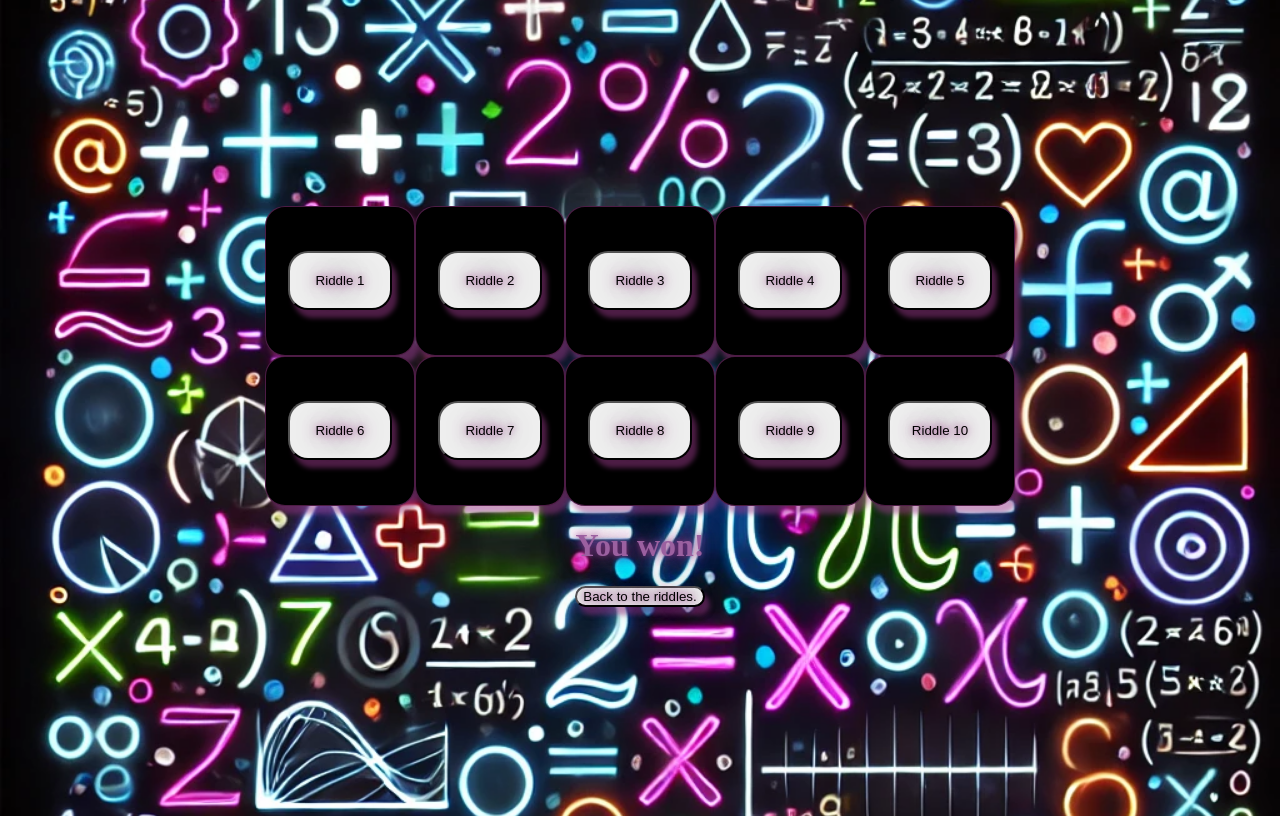
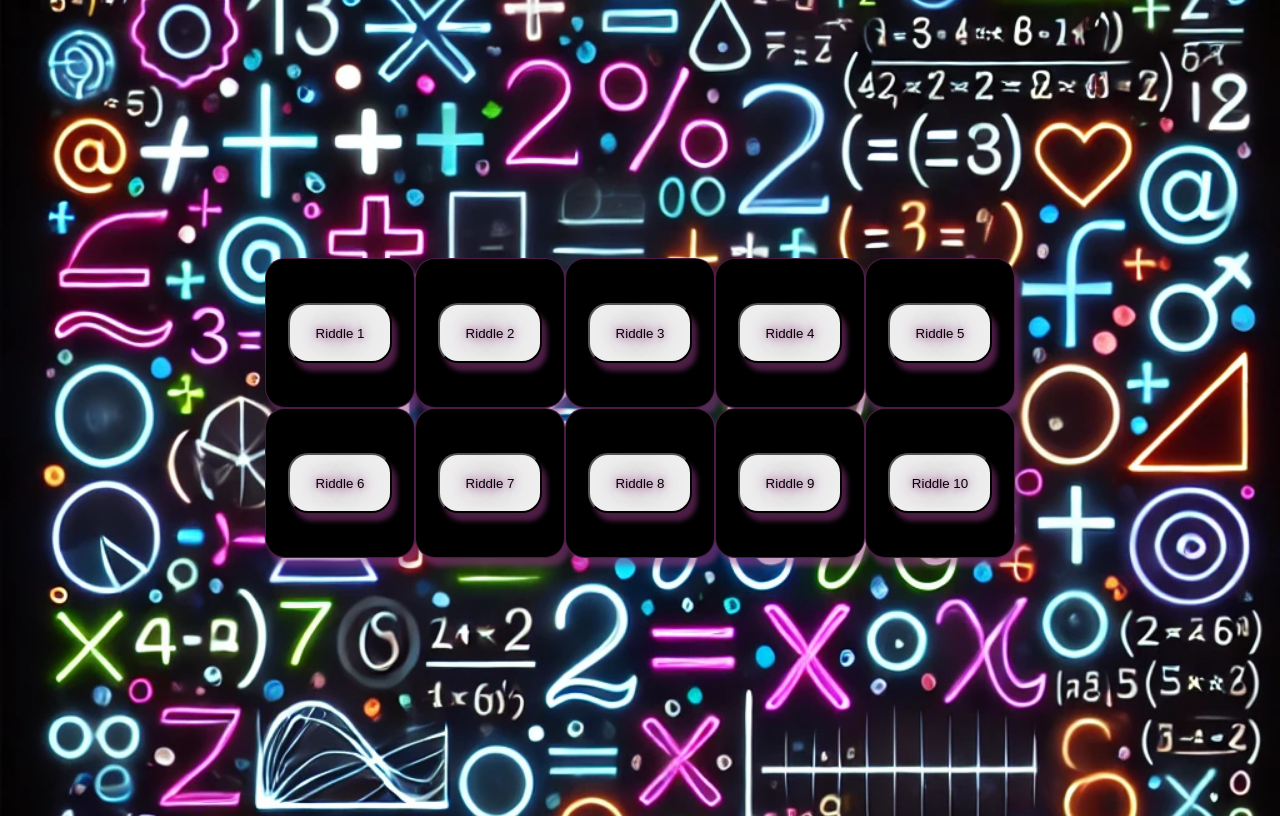
Before and after one commit to Stavroula491/Math-Riddle, a plain HTML site: page index.html in a window 1280 px wide. Drawn offline with Linux system fonts and the light colour scheme.

Commit message:
Add files via upload

```diff
--- a/index.html
+++ b/index.html
@@ -126,7 +126,7 @@
             <button class="submit">Submit</button>
         </div>
 
-        <div class="win">
+        <div class="win hidden">
             <h1>You won!</h1>
             <button class="back">Back to the riddles.</button>
         </div>
```
